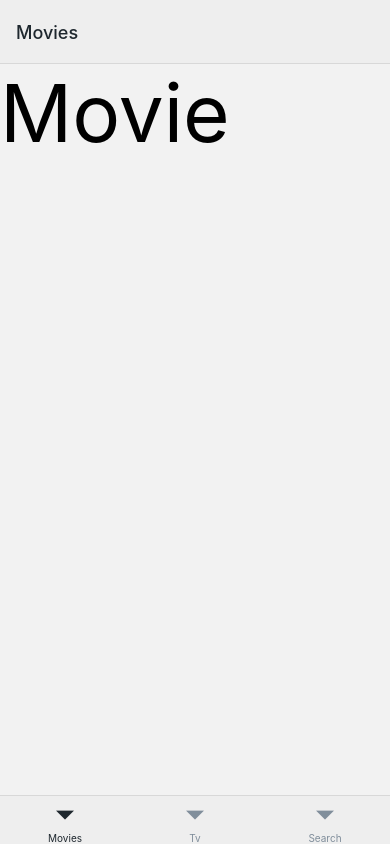
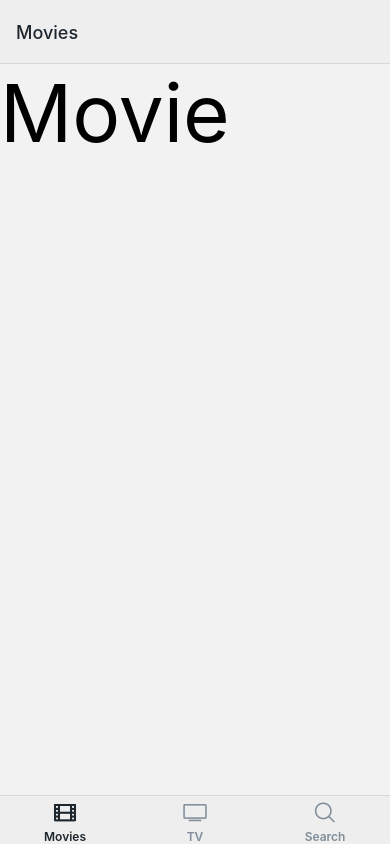
Before and after one commit to hi-ian-park/react-native-navigation-ex, a React Native app: screen / in a window 390 px wide. Built offline with nearby package versions, Linux system fonts and the light colour scheme.

Commit message:
Add: add TabBar Icon

```diff
--- a/navigation/Tabs.jsx
+++ b/navigation/Tabs.jsx
@@ -4,6 +4,7 @@ import { createBottomTabNavigator } from "@react-navigation/bottom-tabs";
 import Movie from "../screens/Movie";
 import Search from "../screens/Search";
 import Tv from "../screens/Tv";
+import { Ionicons } from "@expo/vector-icons";
 import { theme } from "../colors";
 
 const Tab = createBottomTabNavigator();
@@ -25,11 +26,40 @@ const Tabs = () => {
         headerTitleStyle: {
           color: palette.text,
         },
+        tabBarLabelStyle: {
+          paddingTop: -5,
+          fontSize: 12,
+          fontWeight: "600",
+        },
       }}
     >
-      <Tab.Screen name="Movies" component={Movie}></Tab.Screen>
-      <Tab.Screen name="Tv" component={Tv}></Tab.Screen>
-      <Tab.Screen name="Search" component={Search}></Tab.Screen>
+      <Tab.Screen
+        name="Movies"
+        component={Movie}
+        options={{
+          tabBarIcon: ({ color, size }) => (
+            <Ionicons name="film-outline" color={color} size={size} />
+          ),
+        }}
+      ></Tab.Screen>
+      <Tab.Screen
+        name="TV"
+        component={Tv}
+        options={{
+          tabBarIcon: ({ color, size }) => (
+            <Ionicons name="tv-outline" color={color} size={size} />
+          ),
+        }}
+      ></Tab.Screen>
+      <Tab.Screen
+        name="Search"
+        component={Search}
+        options={{
+          tabBarIcon: ({ color, size }) => (
+            <Ionicons name="search-outline" color={color} size={size} />
+          ),
+        }}
+      ></Tab.Screen>
     </Tab.Navigator>
   );
 };
```
